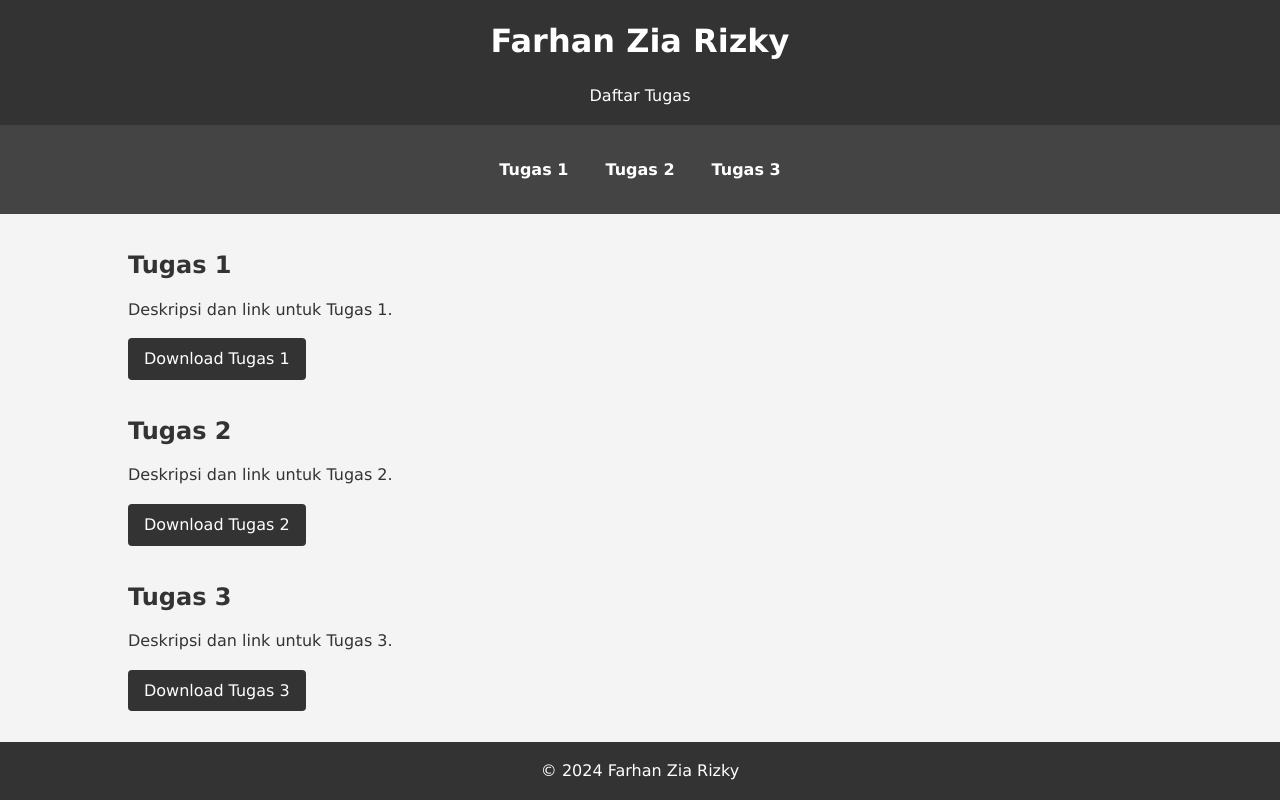
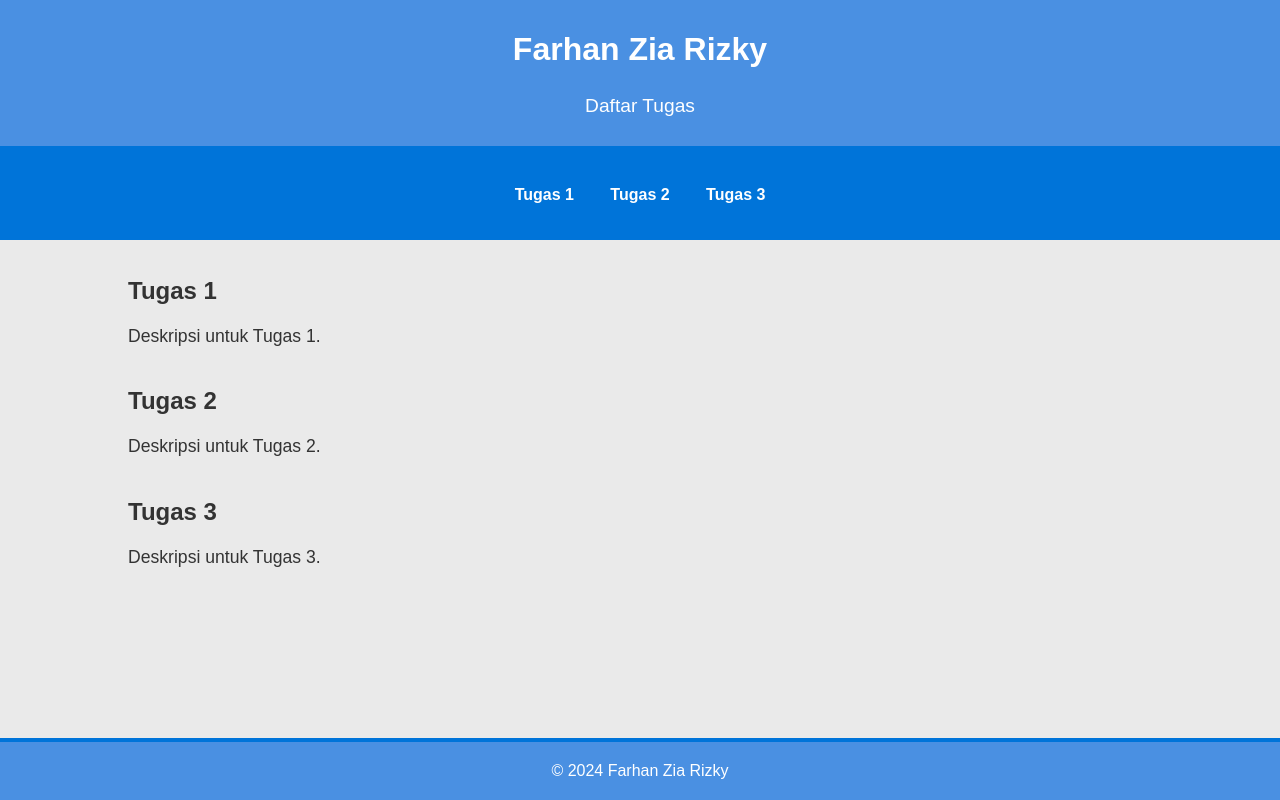
Before and after one commit to Fzzrr/Fzzrr.github.io, a PHP site: page / in a window 1280 px wide. Run offline with PHP 8.4, Linux system fonts and the light colour scheme.

Commit message:
Update Website 2

```diff
--- a/index.html
+++ b/index.html
@@ -27,18 +27,15 @@
         <div class="container">
             <section id="tugas1">
                 <h2>Tugas 1</h2>
-                <p>Deskripsi dan link untuk Tugas 1.</p>
-                <a href="path/to/tugas1.pdf" class="btn" download>Download Tugas 1</a>
+                <p>Deskripsi untuk Tugas 1.</p>
             </section>
             <section id="tugas2">
                 <h2>Tugas 2</h2>
-                <p>Deskripsi dan link untuk Tugas 2.</p>
-                <a href="path/to/tugas2.pdf" class="btn" download>Download Tugas 2</a>
+                <p>Deskripsi untuk Tugas 2.</p>
             </section>
             <section id="tugas3">
                 <h2>Tugas 3</h2>
-                <p>Deskripsi dan link untuk Tugas 3.</p>
-                <a href="path/to/tugas3.pdf" class="btn" download>Download Tugas 3</a>
+                <p>Deskripsi untuk Tugas 3.</p>
             </section>
             <!-- Tambahkan bagian tugas lain di sini -->
         </div>
--- a/styles.css
+++ b/styles.css
@@ -6,9 +6,9 @@ body, h1, h2, p, a {
 
 /* General styles */
 body {
-    font-family: Verdana, sans-serif;
+    font-family: Arial, sans-serif;
     line-height: 1.6;
-    background-color: #f4f4f4;
+    background-color: #eaeaea;
     color: #333;
 }
 
@@ -20,10 +20,11 @@ body {
 
 /* Header styles */
 header {
-    background: #333;
+    background: #4a90e2;
     color: #fff;
-    padding: 1em 0;
+    padding: 1.5em 0;
     text-align: center;
+    border-bottom: 4px solid #0074d9;
 }
 
 header h1 {
@@ -32,11 +33,12 @@ header h1 {
 
 header p {
     margin-top: 0;
+    font-size: 1.2em;
 }
 
 /* Navigation styles */
 nav {
-    background: #444;
+    background: #0074d9;
     color: #fff;
     padding: 1em 0;
 }
@@ -73,33 +75,22 @@ section {
 
 section h2 {
     margin-bottom: 0.5em;
+    color: #333;
 }
 
 section p {
     margin-bottom: 1em;
-}
-
-/* Button styles */
-.btn {
-    display: inline-block;
-    padding: 0.5em 1em;
-    background: #333;
-    color: #fff;
-    text-decoration: none;
-    border-radius: 4px;
-}
-
-.btn:hover {
-    background: #555;
+    font-size: 1.1em;
 }
 
 /* Footer styles */
 footer {
-    background: #333;
+    background: #4a90e2;
     color: #fff;
     text-align: center;
     padding: 1em 0;
     position: fixed;
     width: 100%;
     bottom: 0;
+    border-top: 4px solid #0074d9;
 }
```
